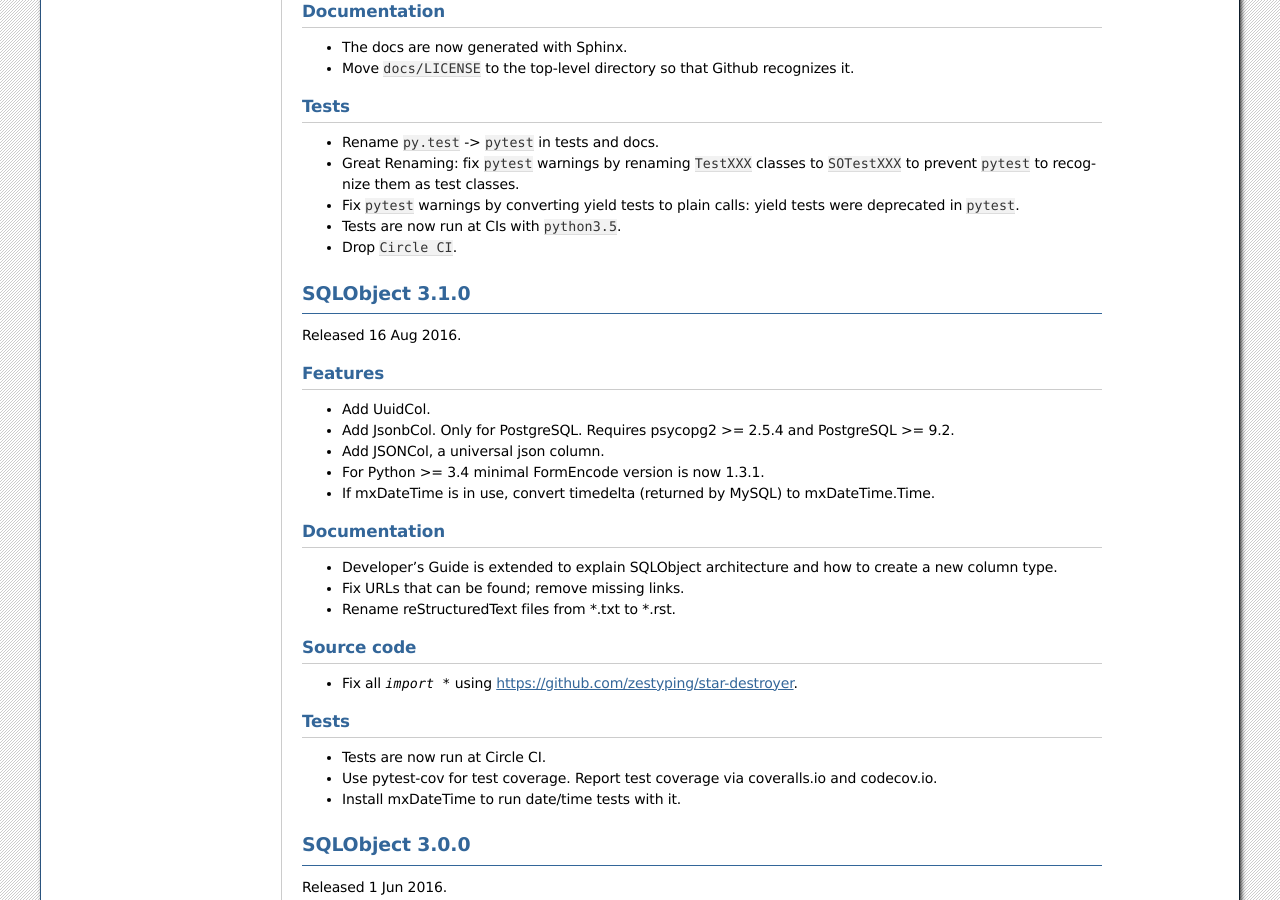
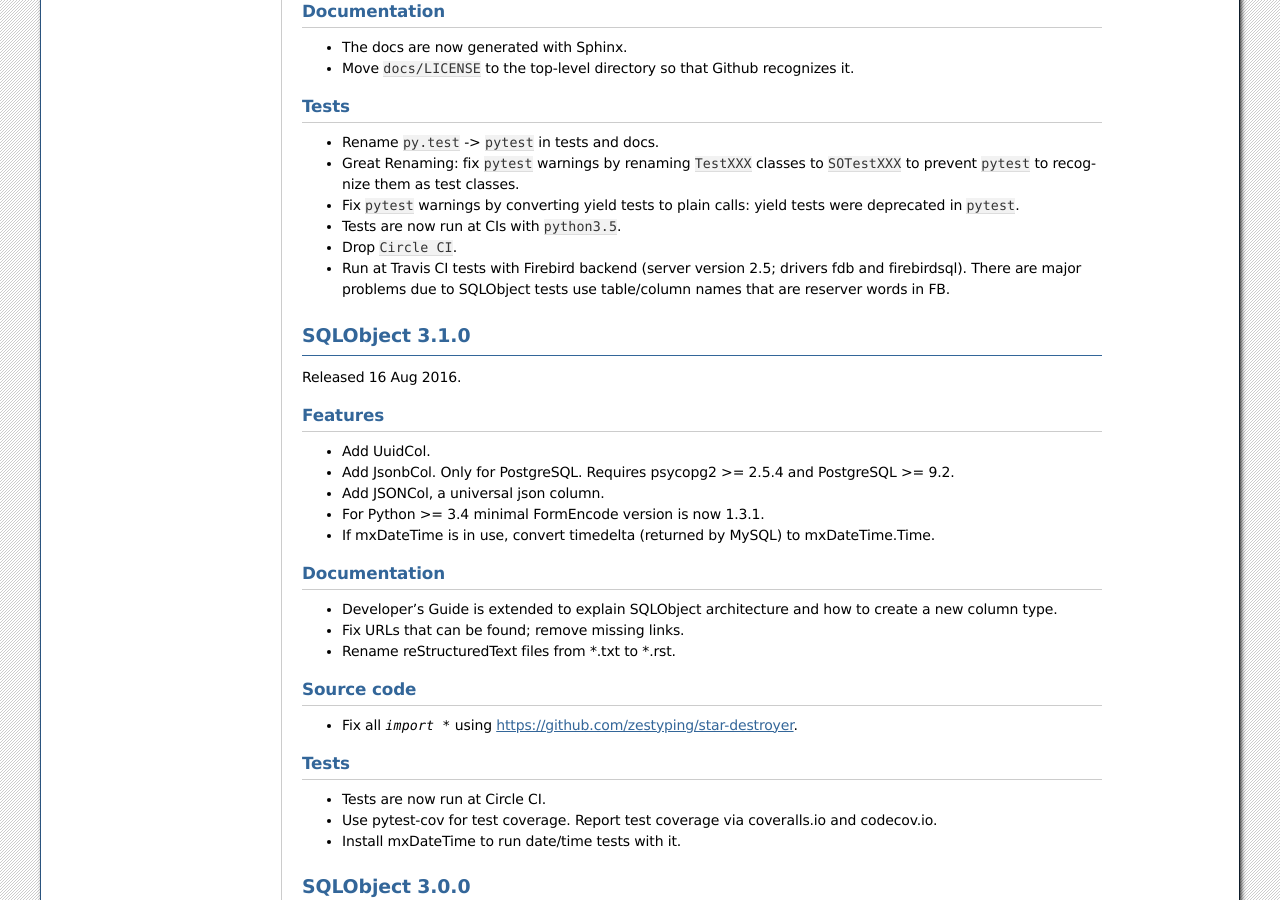
Before and after one commit to sqlobject/sqlobject, a Sphinx documentation site: the page built from docs/News.rst, in a window 1280 px wide and 900 px high, scrolled down 978 px. Built offline with Sphinx 7.4.7, drawn with Linux system fonts in a browser that asks for light colours.

Commit message:
Update News: run at Travis CI tests with Firebird backend

```diff
--- a/docs/News.rst
+++ b/docs/News.rst
@@ -76,6 +76,10 @@
 * Tests are now run at CIs with ``python3.5``.
 
 * Drop ``Circle CI``.
+
+* Run at Travis CI tests with Firebird backend (server version 2.5; drivers fdb
+  and firebirdsql). There are major problems due to SQLObject tests use
+  table/column names that are reserver words in FB.
 
 SQLObject 3.1.0
 ===============
```
